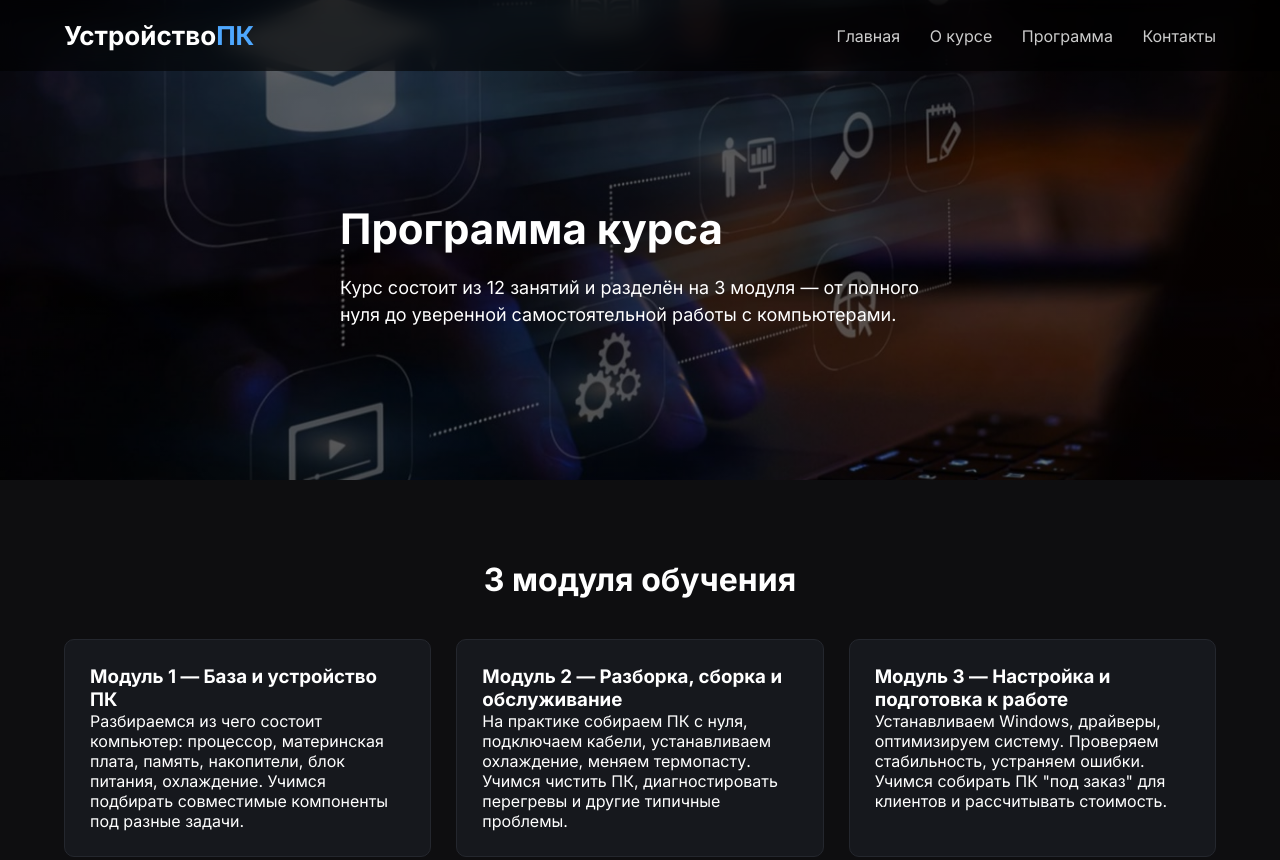
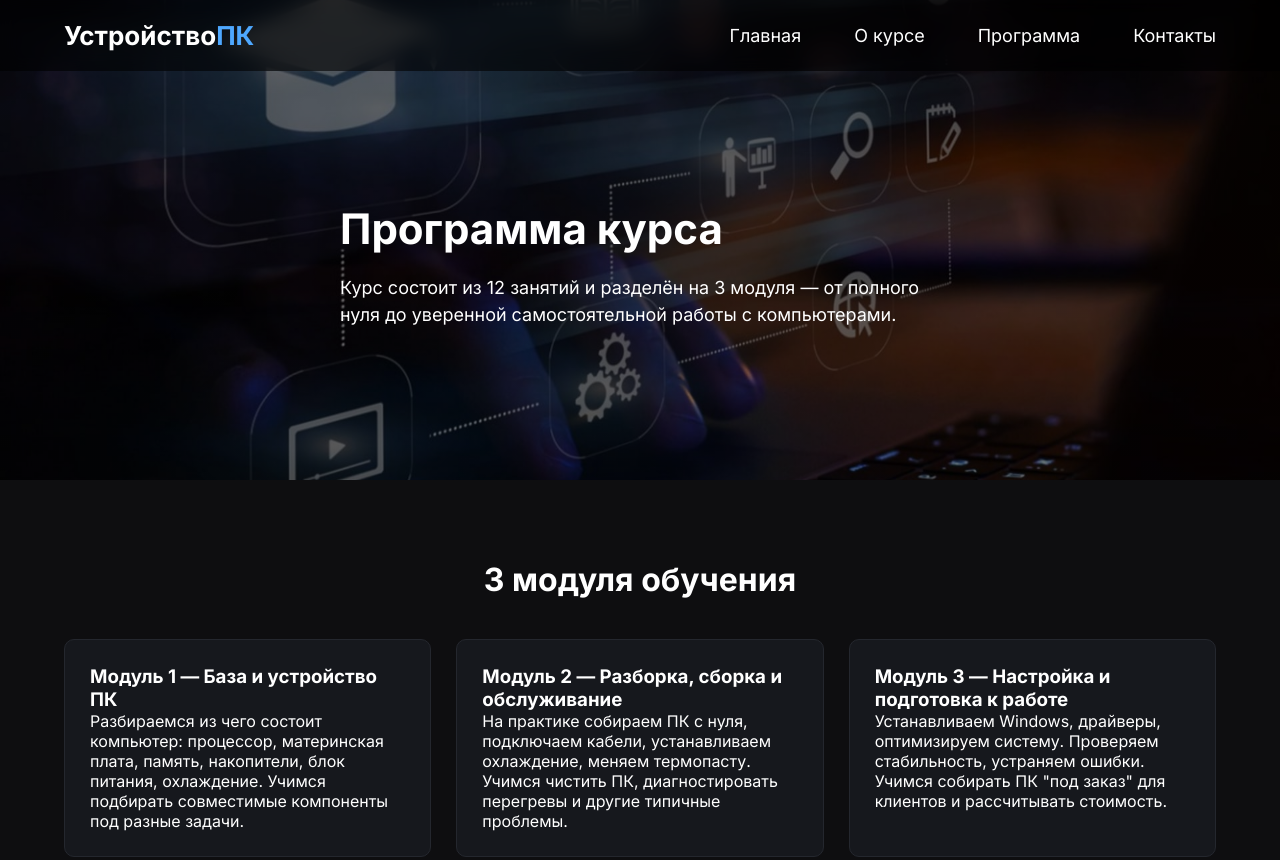
Before and after one commit to gremee/course, a plain HTML site: page program.html in a window 1280 px wide. Shown: the top 860 px of the page. Drawn offline with Linux system fonts and the light colour scheme.

Commit message:
Update program.html

```diff
--- a/program.html
+++ b/program.html
@@ -12,10 +12,12 @@
     <div class="container">
         <div class="logo">Устройство<span class="accent">ПК</span></div>
         <nav>
-            <a href="index.html">Главная</a>
-            <a href="Aboutcourse.html">О курсе</a>
-            <a href="program.html">Программа</a>
-            <a href="contacts.html">Контакты</a>
+            <ul>
+					<li><a href="index.html">Главная</a></li>
+					<li><a href="Aboutcourse.html">О курсе</a></li>
+					<li><a href="">Программа</a></li>
+					<li><a href="contacts.html">Контакты</a></li>
+			</ul>
         </nav>
     </div>
 </header>
@@ -57,4 +59,5 @@
 
 <script src="script.js"></script>
 </body>
+
 </html>
```
